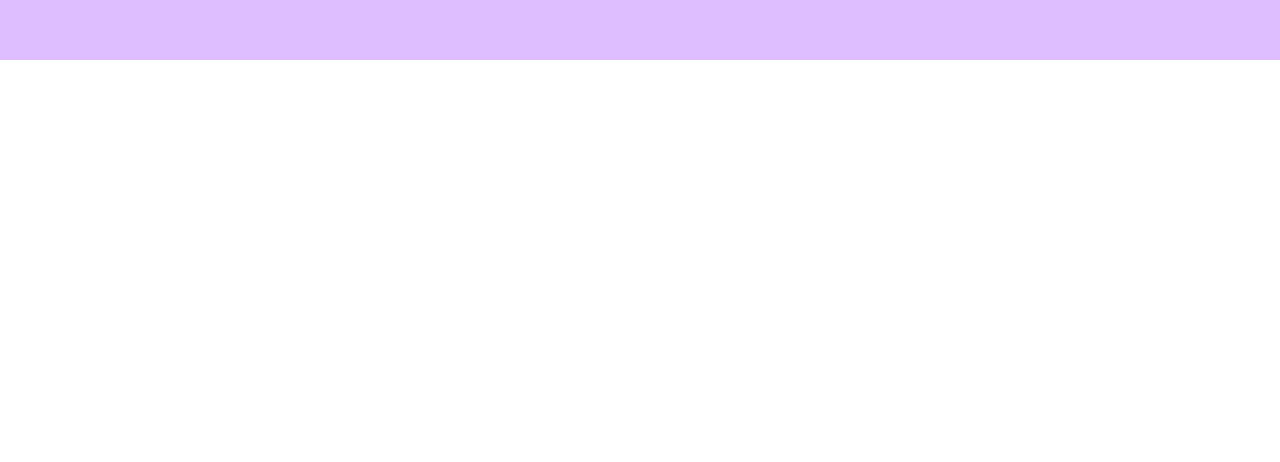
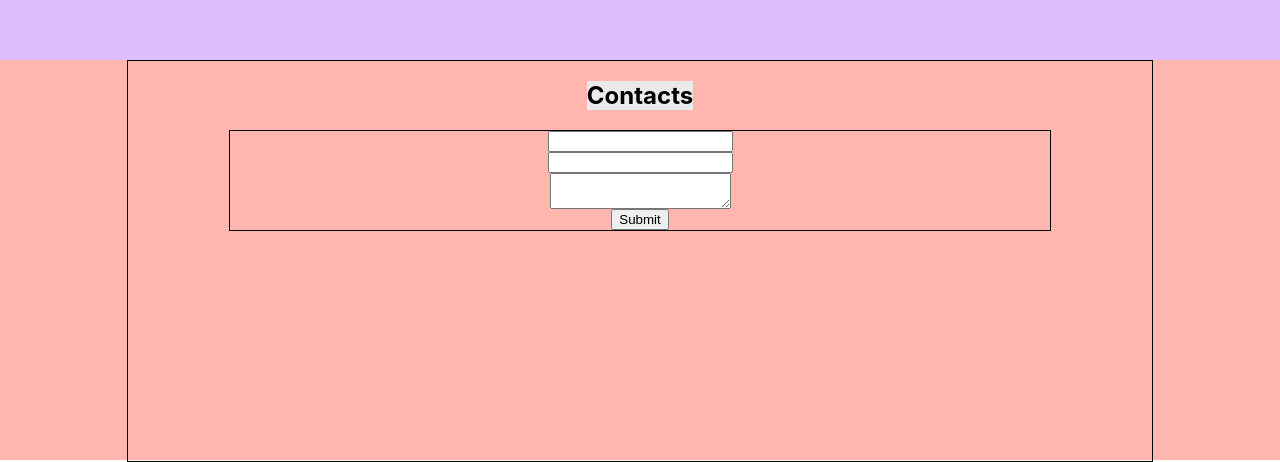
Before and after one commit to JuliOgogo/portfolio, a React (Create React App) app: page / in a window 1280 px wide. Shown: the part 2420-2882 px from the top of the page. Before the commit the page ends 2480 px from the top, so only its background shows below. Built offline with nearby package versions, Linux system fonts and the light colour scheme.

Commit message:
contacts

```diff
--- a/src/App.tsx
+++ b/src/App.tsx
@@ -4,6 +4,7 @@
 import Main from "./main/Main";
 import Skills from "./skills/Skills";
 import Projects from "./projects/Projects";
+import Contacts from "./contacts/Contacts";
 
 function App() {
     return (
@@ -12,6 +13,7 @@
             <Main/>
             <Skills/>
             <Projects/>
+            <Contacts/>
         </div>
     );
 }
--- /dev/null
+++ b/src/contacts/Contacts.js
@@ -0,0 +1,21 @@
+import React from 'react';
+import style from './Contacts.module.css';
+import styleContainer from '../common/styles/Container.module.css';
+
+function Contacts() {
+    return (
+        <div className={style.contacts}>
+            <div className={`${styleContainer.container} ${style.contactsContainer}`}>
+                <h2 className={style.title}>Contacts</h2>
+                <form action="#">
+                    <input/>
+                    <input/>
+                    <textarea/>
+                    <input type="submit" value="Submit"/>
+                </form>
+            </div>
+        </div>
+    );
+}
+
+export default Contacts;
--- /dev/null
+++ b/src/contacts/Contacts.module.css
@@ -0,0 +1,22 @@
+.contacts {
+    height: 50vh;
+    background-color: #ffb6ae;
+}
+
+.contactsContainer {
+    flex-direction: column;
+    justify-content: flex-start;
+}
+
+.title {
+    background-color: #eaeaea;
+}
+
+form {
+    border: 1px solid;
+    width: 80%;
+    display: flex;
+    flex-direction: column;
+    justify-content: flex-start;
+    align-items: center;
+}
```
